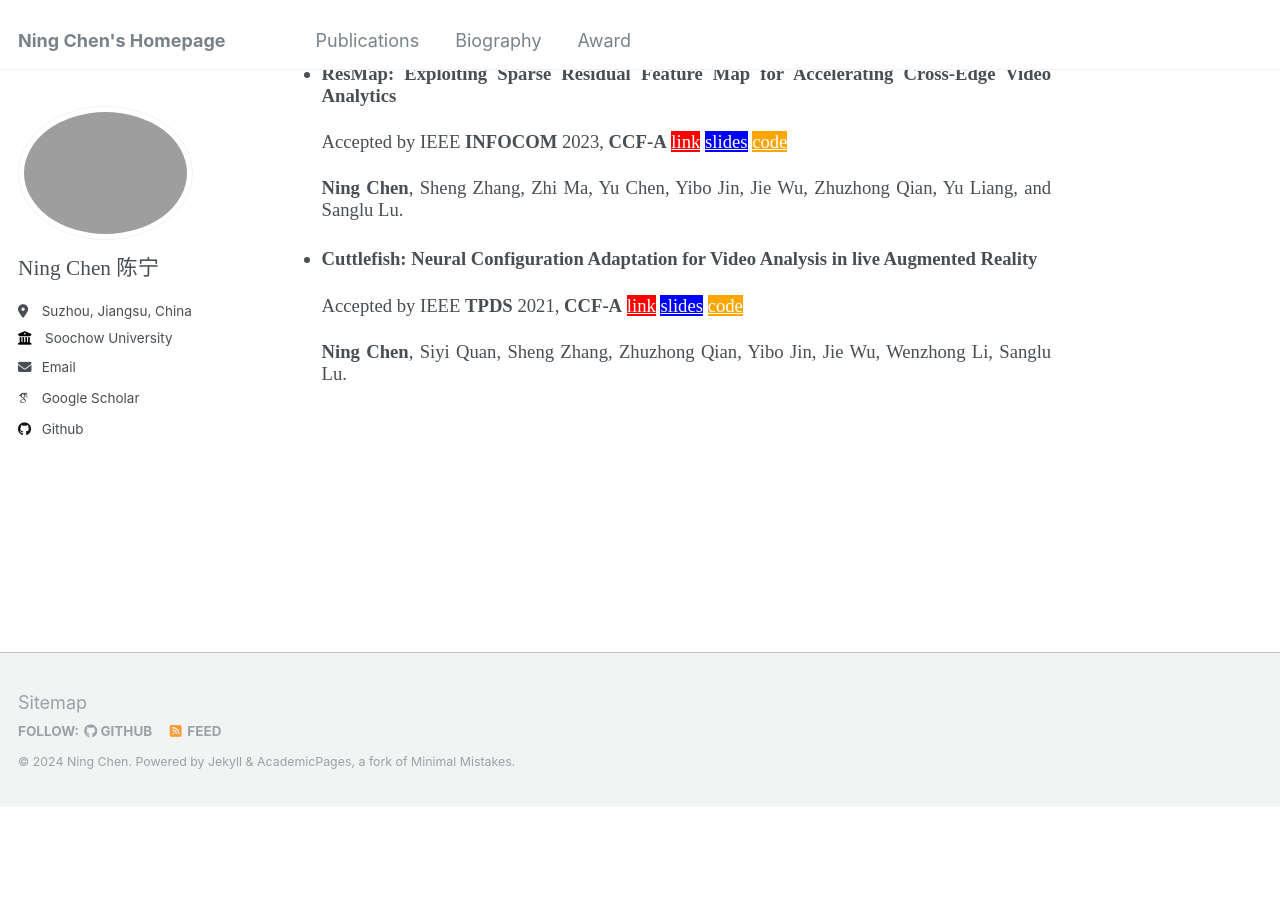
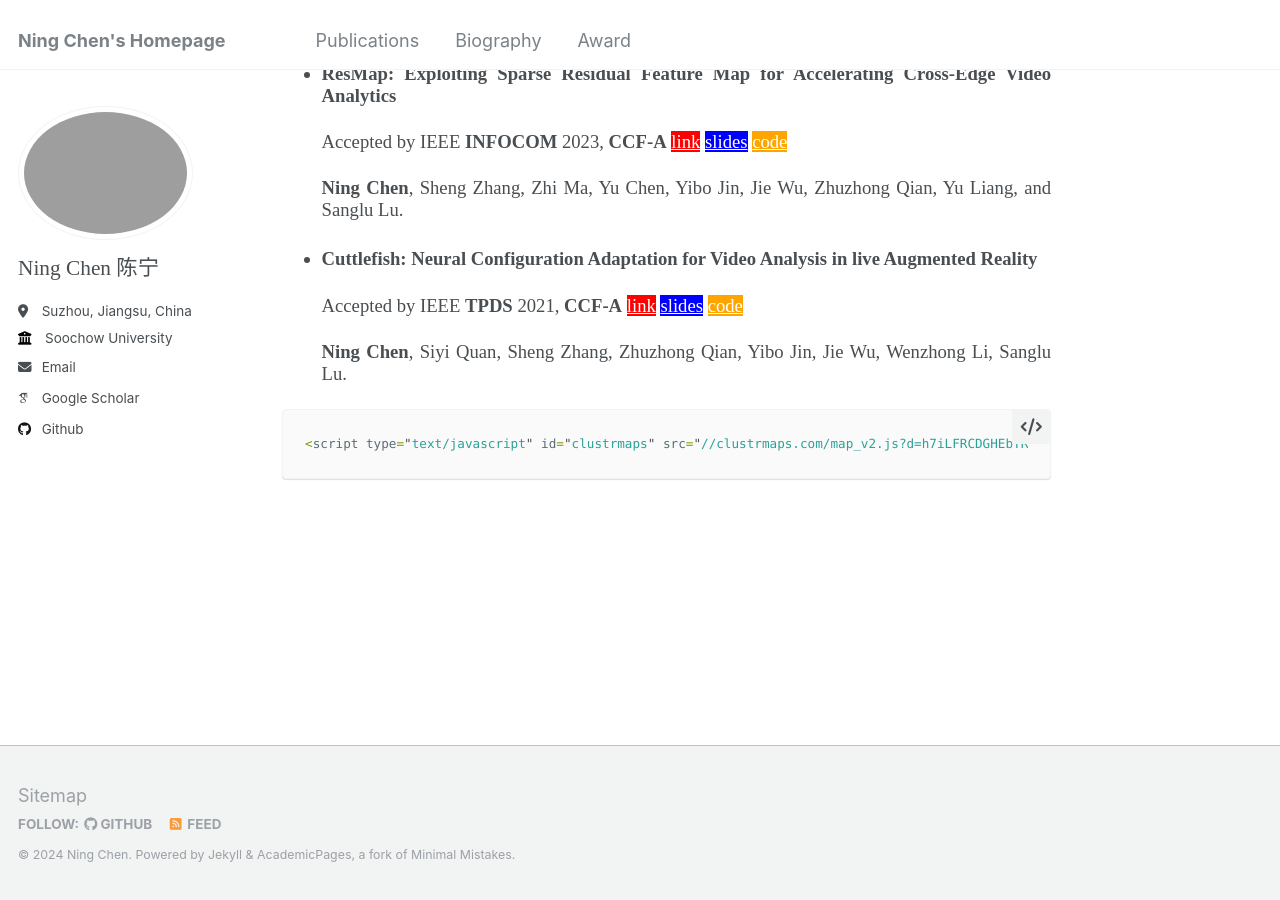
Before and after one commit to nju-cn/nju-cn.github.io, a Jekyll site: the page built from _pages/about.md, in a window 1280 px wide and 900 px high, scrolled down 1652 px. Built offline with Jekyll 4.4.1, drawn with Linux system fonts in a browser that asks for light colours; some web fonts are replaced; before the commit the page ends 2460 px from its top, so only the background shows below that.

Commit message:
Merge remote-tracking branch 'origin/master'

````diff
--- a/_pages/about.md
+++ b/_pages/about.md
@@ -97,3 +97,9 @@
   Accepted by IEEE **TPDS** 2021, **CCF-A**         <a href="http://nju-cn.github.io/files/Cuttlefish_TPDS.pdf" style="background: red; color: white;">link</a>         <a href="http://nju-cn.github.io/files/Cuttlefish.pptx" style="background: blue; color: white;">slides</a>         <a href="https://github.com/nju-cn/Cuttlefish" style="background: orange; color: white;">code</a>
 
   **Ning Chen**, Siyi Quan, Sheng Zhang, Zhuzhong Qian, Yibo Jin, Jie Wu, Wenzhong Li, Sanglu Lu.
+
+
+
+```javascript
+<script type="text/javascript" id="clustrmaps" src="//clustrmaps.com/map_v2.js?d=h7iLFRCDGHEbTRSQRJkKlTs6pnyREar8MxhBmGCXWdA&cl=ffffff&w=a"></script>
+```
````
